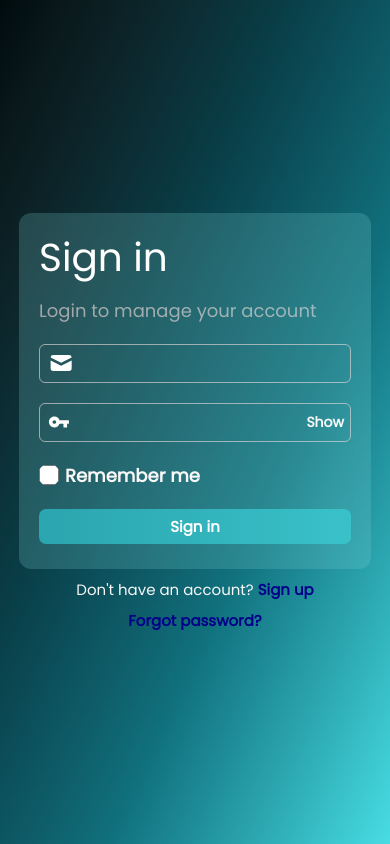
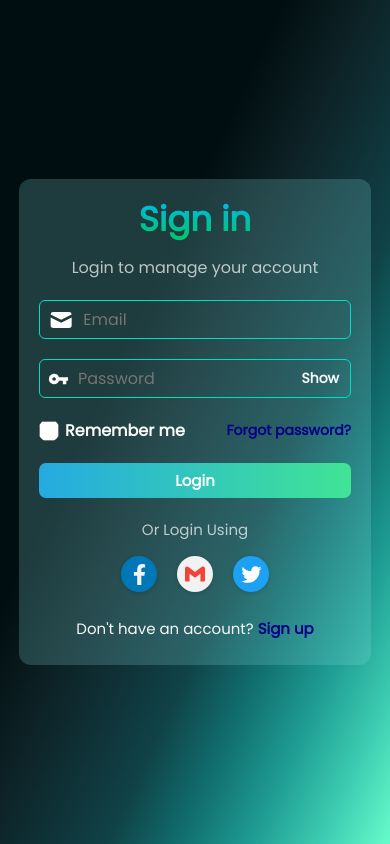
Before and after one commit to sunil013/login-page, a React (Create React App) app: page /signIn in a window 390 px wide. Built offline with nearby package versions, Linux system fonts and the light colour scheme.

Commit message:
change colors

```diff
--- a/src/components/ResetPassword/index.css
+++ b/src/components/ResetPassword/index.css
@@ -4,9 +4,7 @@
   align-self: center;
 }
 .form-reset-section {
-  /* background: #103636; */
   background: rgba(133, 216, 216, 0.22);
-  /* background: rgba(255, 255, 255, 0.25); */
   border-radius: 12px;
   padding: 25px 50px 30px 50px;
   backdrop-filter: blur(10px);
@@ -14,12 +12,16 @@
   max-width: 360px;
   display: flex;
   flex-direction: column;
+  align-items: center;
 }
 .forgot-pass-heading {
   font-family: 'Poppins';
   font-size: 36px;
-  font-weight: 500;
-  color: #ffffff;
+  font-weight: 600;
+  text-align: center;
+  background: linear-gradient(240.51deg, #01b5ff, #00c957);
+  background-clip: text;
+  -webkit-text-fill-color: transparent;
   margin-bottom: 10px;
 }
 .back-container {
@@ -41,6 +43,45 @@
   font-weight: 600;
   color: #ffffff;
 }
+.back-text:hover {
+  color: #62f3f3;
+}
+.email-input-box {
+  position: relative;
+  width: 100%;
+}
+.email-input-box input {
+  width: 92%;
+  padding: 10px;
+  border: 2px solid rgba(255, 255, 255, 0.25);
+  background: transparent;
+  border-radius: 5px;
+  outline: none;
+  color: #fff;
+  font-size: 1em;
+  transition: 0.5s;
+}
+.email-input-box span {
+  position: absolute;
+  left: 0;
+  top: 0;
+  padding: 10px;
+  pointer-events: none;
+  font-size: 1.1em;
+  color: rgba(255, 255, 255, 0.25);
+  color: #00dfc4;
+  transform: translateX(10px) translateY(-12px);
+  font-size: 0.8em;
+  padding: 0 8px;
+  background: #00dfc4;
+  color: #1d2b3a;
+  border-left: 1.3px solid #00dfc4;
+  border-right: 1.3px solid #00dfc4;
+  letter-spacing: 0.2em;
+}
+.email-input-box input:focus {
+  border: 2px solid #00dfc4;
+}
 
 @media screen and (max-width: 700px) {
   .form-reset-section {
--- a/src/components/ResetPassword/index.js
+++ b/src/components/ResetPassword/index.js
@@ -29,14 +29,16 @@ const ResetPassword = () => {
           Please enter your registered email address we'll send instructions to
           help reset your password
         </p>
-        <div className="input-box">
-          <HiMail className="icons" />
+        <div className="email-input-box">
+          {/* <HiMail className="icons" /> */}
           <input
             type="email"
-            className="user-input"
+            // className="user-input"
             value={mail}
             onChange={onChangeMail}
+            placeholder="example@gmail.com"
           />
+          <span>EMAIL</span>
         </div>
         <button className="sign-in-button" type="button">
           Send reset instructions
--- a/src/components/SignIn/index.css
+++ b/src/components/SignIn/index.css
@@ -4,18 +4,18 @@
 .sign-page {
   background-image: linear-gradient(
     to right bottom,
-    #000b0d,
-    #0a191c,
-    #0c2429,
-    #0c3037,
-    #093d46,
-    #0b4d58,
-    #0e5e6a,
-    #10707c,
-    #1d8a96,
-    #2ba5af,
-    #39c1c9,
-    #48dde3
+    #010e11,
+    #010e11,
+    #010e11,
+    #010e11,
+    #010e11,
+    #0c1f23,
+    #0f3035,
+    #104247,
+    #116d6e,
+    #1e9b92,
+    #3ccbb1,
+    #67fccb
   );
   min-height: 100vh;
   display: flex;
@@ -23,28 +23,32 @@
   align-items: center;
   justify-content: center;
 }
-.form-section {
+.form {
   background: rgba(133, 216, 216, 0.22);
-  /* background: rgba(255, 255, 255, 0.25); */
   border-radius: 12px;
   padding: 25px 50px 30px 50px;
-  backdrop-filter: blur(10px);
+  backdrop-filter: blur(30);
   width: 80%;
   max-width: 360px;
 }
 .sign-in-heading {
   font-family: 'Poppins';
   font-size: 39px;
-  font-weight: 500;
+  font-weight: 700;
   color: #ffffff;
   margin-bottom: 10px;
+  background: linear-gradient(180.51deg, #01b5ff, #00c957);
+  -webkit-text-fill-color: transparent;
+  background-clip: text;
+  text-align: center;
 }
 .login-message {
   font-family: 'Poppins';
   font-size: 18px;
   font-weight: 500;
-  color: #e4d8d8a4;
   margin-bottom: 20px;
+  color: hsla(0, 0%, 100%, 0.70196);
+  text-align: center;
 }
 .icons {
   height: 30px;
@@ -54,11 +58,20 @@
 .input-box {
   display: flex;
   align-items: center;
-  border: #e4d8d8a4 solid 1px;
+  border: 1px solid #00dfc4;
   border-radius: 6px;
   padding-left: 8px;
   margin-bottom: 20px;
+  margin-top: 8px;
 }
+/* input:focus {
+  border: solid 2px;
+  outline: none !important;
+  border-image-source: linear-gradient(240.51deg, #01b5ff, #00c957);
+  border-image-slice: 1;
+  background-color: transparent;
+  border-radius: 6px;
+} */
 .user-input {
   border: none;
   background-color: transparent;
@@ -79,7 +92,7 @@
 }
 .label-text {
   font-family: 'Poppins';
-  font-size: 18px;
+  font-size: 16px;
   font-weight: 600;
   color: #f8f8f8;
   margin-left: 6px;
@@ -91,8 +104,16 @@
   align-items: center;
 }
 .sign-in-button {
-  /* background-color: #026ff0; */
-  background-image: linear-gradient(to right, #2ba5af, #39c1c9);
+  background-image: linear-gradient(
+    to right,
+    #25aae1,
+    #40e495,
+    #30dd8a,
+    #2bb673
+  );
+  -webkit-box-sizing: border-box;
+  -moz-box-sizing: border-box;
+  box-sizing: border-box;
   color: #ffffff;
   font-size: 15px;
   font-weight: 600;
@@ -103,21 +124,29 @@
   height: 35px;
   margin-top: 20px;
   cursor: pointer;
-  background-size: 100% 100%;
-  background-position: right bottom;
-  transition: all 0.5s ease-out;
+  border: none;
+  background-size: 300% 100%;
 }
 .sign-in-button:hover {
-  background-image: linear-gradient(to right, #00c578, #01b7ed);
-  background-position: left bottom;
+  box-shadow: 0 4px 15px 0 rgba(49, 196, 190, 0.75);
+  background-position: 100% 0;
+  -moz-transition: all 0.4s ease-in-out;
+  -o-transition: all 0.4s ease-in-out;
+  -webkit-transition: all 0.4s ease-in-out;
+  transition: all 0.4s ease-in-out;
+}
+@keyframes slidebg {
+  to {
+    background-position: 20vw;
+  }
 }
 .sign-up-msg {
   font-family: 'Poppins';
   font-size: 15px;
   font-weight: 500;
   color: #f8f8f8;
-  margin-top: 9px;
-  margin-bottom: 8px;
+  text-align: center;
+  margin-top: 25px;
 }
 .sign-forgot {
   font-family: 'Poppins';
@@ -127,22 +156,107 @@
 }
 .sign-forgot:hover {
   text-decoration: underline;
+  text-decoration-thickness: 2px;
+  color: #1bfd9c;
 }
 .link {
   text-decoration: none;
 }
 .show-button {
   background-color: transparent;
+  width: 80px;
   border: none;
   font-family: 'Poppins';
   font-weight: 700;
   font-size: 14px;
+  outline: none;
   cursor: pointer;
   color: #f8f8f8;
 }
+.sign-forgot-link {
+  font-family: 'Poppins';
+  font-size: 14px;
+  font-weight: 600;
+  color: #00008b;
+}
+.sign-forgot-link:hover {
+  text-decoration: underline;
+  text-decoration-thickness: 2px;
+  color: #ff7267;
+}
+.checkbox-password-container {
+  display: flex;
+  align-items: center;
+  justify-content: space-between;
+}
+.social-icons-container {
+  display: flex;
+  align-items: center;
+  justify-content: center;
+  gap: 20px;
+}
+.icons-container {
+  height: 36px;
+  text-decoration: none;
+  width: 36px;
+  border-radius: 18px;
+  box-shadow: rgba(0, 0, 0, 0.16) 0px 1px 4px;
+  display: flex;
+  flex-direction: column;
+  justify-content: center;
+  align-items: center;
+}
+.twitter-icon {
+  background-color: #1da1f2;
+  color: #ffffff;
+  cursor: pointer;
+}
+.twitter-icon:hover {
+  box-shadow: 0px 0px 15px 2px #1da1f2;
+  transform: scale(1.07);
+}
+.mail-icon {
+  background-color: #f2f2f2;
+  color: #f14336;
+  cursor: pointer;
+}
+.mail-icon:hover {
+  box-shadow: 0px 0px 20px 2px #6632a8;
+  transform: scale(1.07);
+}
+.fb-icon {
+  background-color: #0077b7;
+  color: #f2f2f2;
+  cursor: pointer;
+}
+.fb-icon:hover {
+  box-shadow: 0px 0px 15px 2px #0077b7;
+  transform: scale(1.07);
+}
+.login-social-text {
+  font-family: 'Poppins';
+  color: hsla(0, 0%, 100%, 0.70196);
+  font-weight: 400;
+  font-size: 15px;
+  text-align: center;
+  margin-top: 20px;
+  margin-bottom: 15px;
+}
 
 @media screen and (max-width: 700px) {
-  .form-section {
+  .form {
     padding: 15px 20px 25px 20px;
   }
+  .label-text {
+    font-size: 16px;
+  }
+  .sign-in-heading {
+    font-size: 34px;
+  }
+  .login-message {
+    font-size: 16px;
+  }
+  .user-input {
+    font-size: 16px;
+  }
 }
--- a/src/components/SignIn/index.js
+++ b/src/components/SignIn/index.js
@@ -1,5 +1,8 @@
 import {useState} from 'react'
 import {Link} from 'react-router-dom'
+import {AiOutlineTwitter} from 'react-icons/ai'
+import {FaFacebookF} from 'react-icons/fa'
+import {SiGmail} from 'react-icons/si'
 import {HiMail} from 'react-icons/hi'
 import {MdVpnKey} from 'react-icons/md'
 import './index.css'
@@ -16,7 +19,7 @@ const SignIn = () => {
   }
   return (
     <div className="sign-page">
-      <form className="form-section" onSubmit={onClickSignIn}>
+      <form className="form" onSubmit={onClickSignIn}>
         <h1 className="sign-in-heading">Sign in</h1>
         <p className="login-message">Login to manage your account</p>
         <div className="input-box">
@@ -26,6 +29,7 @@ const SignIn = () => {
             className="user-input"
             value={mail}
             onChange={onChangeMail}
+            placeholder="Email"
           />
         </div>
         <div className="input-box">
@@ -35,30 +39,45 @@ const SignIn = () => {
             className="user-input"
             value={password}
             onChange={onChangePassword}
+            placeholder="Password"
           />
           <button type="button" onClick={onChangeShow} className="show-button">
             {showPass ? 'Hide' : 'Show'}
           </button>
         </div>
+        <div className="checkbox-password-container">
           <div className="label-box-text">
             <input type="checkbox" id="remember" className="check-box" />
             <label htmlFor="remember" className="label-text">
               Remember me
             </label>
           </div>
+          <Link to="/reset" className="link">
+            <p className="sign-forgot-link">Forgot password?</p>
+          </Link>
+        </div>
         <button className="sign-in-button" type="submit">
-          Sign in
+          Login
         </button>
-      </form>
+        <p className="login-social-text">Or Login Using</p>
+        <div className="social-icons-container">
+          <a className="fb-icon icons-container">
+            <FaFacebookF size={21} />
+          </a>
+          <a className="mail-icon icons-container">
+            <SiGmail size={20} />
+          </a>
+          <a className="twitter-icon icons-container">
+            <AiOutlineTwitter size={25} />
+          </a>
+        </div>
         <p className="sign-up-msg">
           Don't have an account?{' '}
           <Link to="/signUp" className="link">
             <span className="sign-forgot">Sign up</span>
           </Link>
         </p>
-      <Link to="/reset" className="link">
-        <p className="sign-forgot">Forgot password?</p>
-      </Link>
+      </form>
     </div>
   )
 }
```
Also changed, not shown: src/components/SignUp/index.css (+58 -14 lines), src/components/SignUp/index.js (+25 -5 lines). Lines whose indentation alone changed are shown as unchanged.
